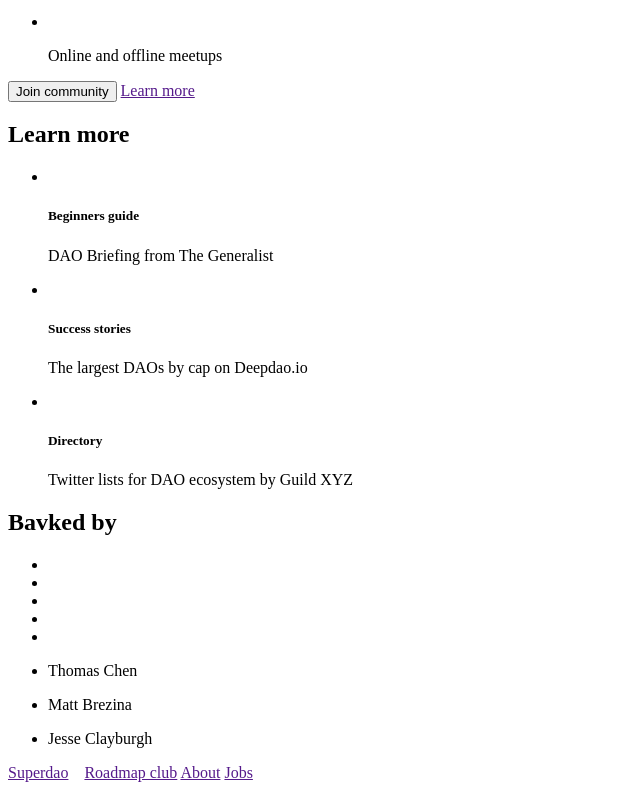
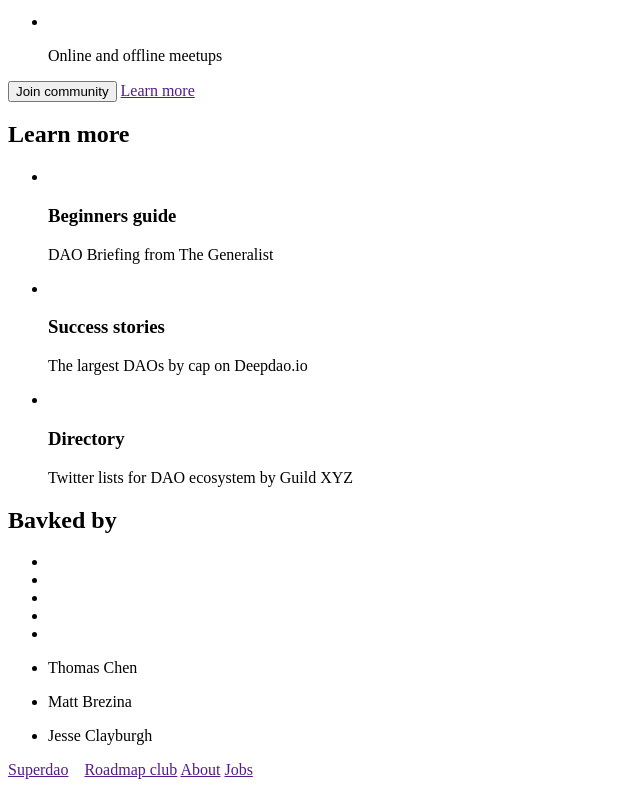
Before and after one commit to JiJOiD/WEB, a plain HTML site: page index.html in a window 1280 px wide. Shown: the part 2041-2831 px from the top of the page, without its empty margins (0-640 px from the left). Drawn offline with Linux system fonts and the light colour scheme.

Commit message:
web/var2

```diff
--- a/index.html
+++ b/index.html
@@ -3,6 +3,7 @@
 <head>
     <meta charset="UTF-8">
     <meta name="viewport" content="width=device-width, initial-scale=1.0">
+    <link rel="stylesheet" href="css/style.css">
     <title>Home page</title>
 </head>
 <body>
@@ -146,17 +147,17 @@
             <ul>
                 <li>
                     <img src="" alt="">
-                    <h5>Beginners guide</h5>
+                    <h3>Beginners guide</h3>
                     <p> DAO Briefing from The Generalist</p>
                 </li>
                 <li>
                     <img src="" alt="">
-                    <h5>Success stories</h5>
+                    <h3>Success stories</h3>
                     <p>The largest DAOs by cap on Deepdao.io</p>
                 </li>
                 <li>
                     <img src="" alt="">
-                    <h5>Directory</h5>
+                    <h3>Directory</h3>
                     <p>Twitter lists for DAO ecosystem by Guild XYZ</p>
                 </li>
             </ul>
```
Also changed, not shown: css/style.css (added).
